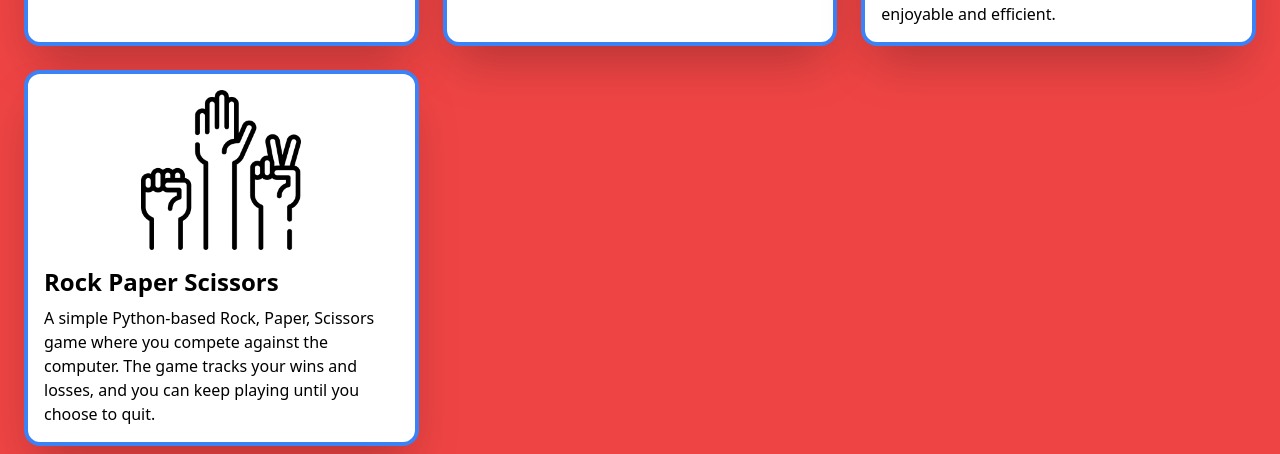
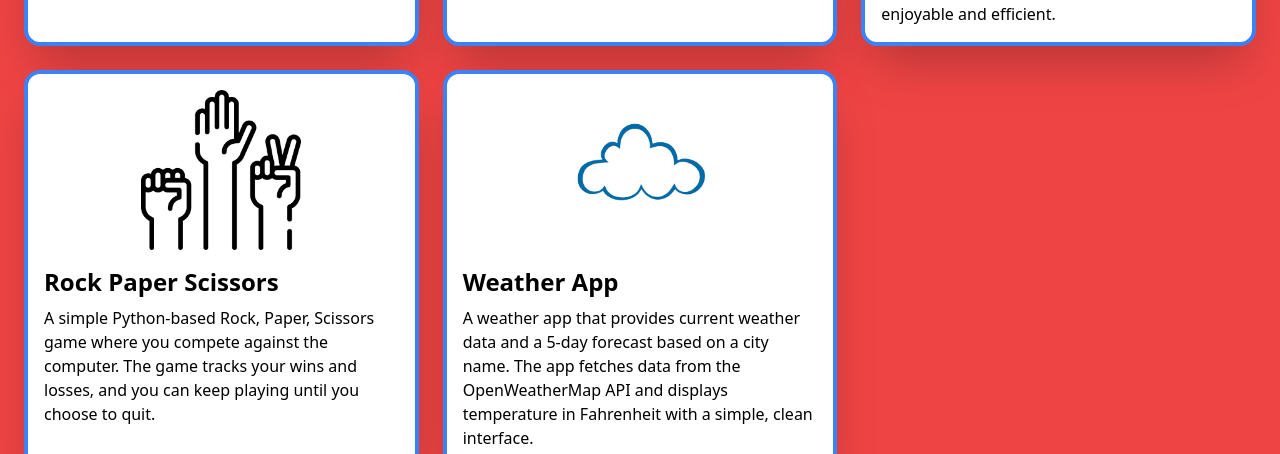
Before and after one commit to ConnorMcIntire/ConnorMcIntirePortfolio, a Next.js app: page /projectdex in a window 1280 px wide. Shown: the part 498-952 px from the top of the page. Built offline with nearby package versions, Linux system fonts and the light colour scheme.

Commit message:
Add Weather App
Added the weather app info

```diff
--- a/src/pages/projectdex.js
+++ b/src/pages/projectdex.js
@@ -37,6 +37,15 @@ const projects = [
         techStack: ['Python'],
         github: 'https://github.com/ConnorMcIntire/rock-paper-scissors',
         demo: 'https://youtu.be/nJW72A0WFHo'
+    },
+    {
+        id: 5,
+        name: 'Weather App',
+        image: '/weather.png',
+        description: 'A weather app that provides current weather data and a 5-day forecast based on a city name. The app fetches data from the OpenWeatherMap API and displays temperature in Fahrenheit with a simple, clean interface.',
+        techStack: ['HTML', 'Tailwind CSS', 'JavaScript'],
+        github: 'https://github.com/ConnorMcIntire/weather-app',
+        demo: 'https://youtu.be/i2Y-pUZLvbw',
     },
 
 
```
Also changed, not shown: public/weather.png (added).
